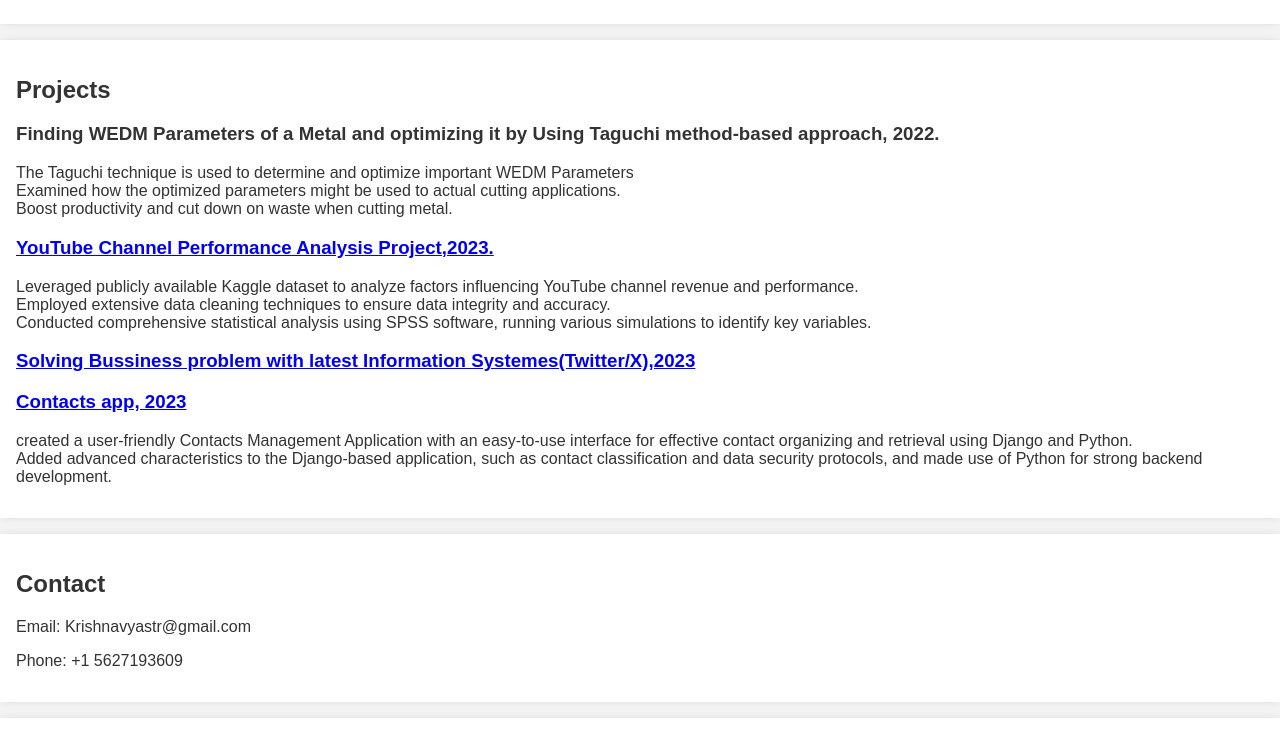
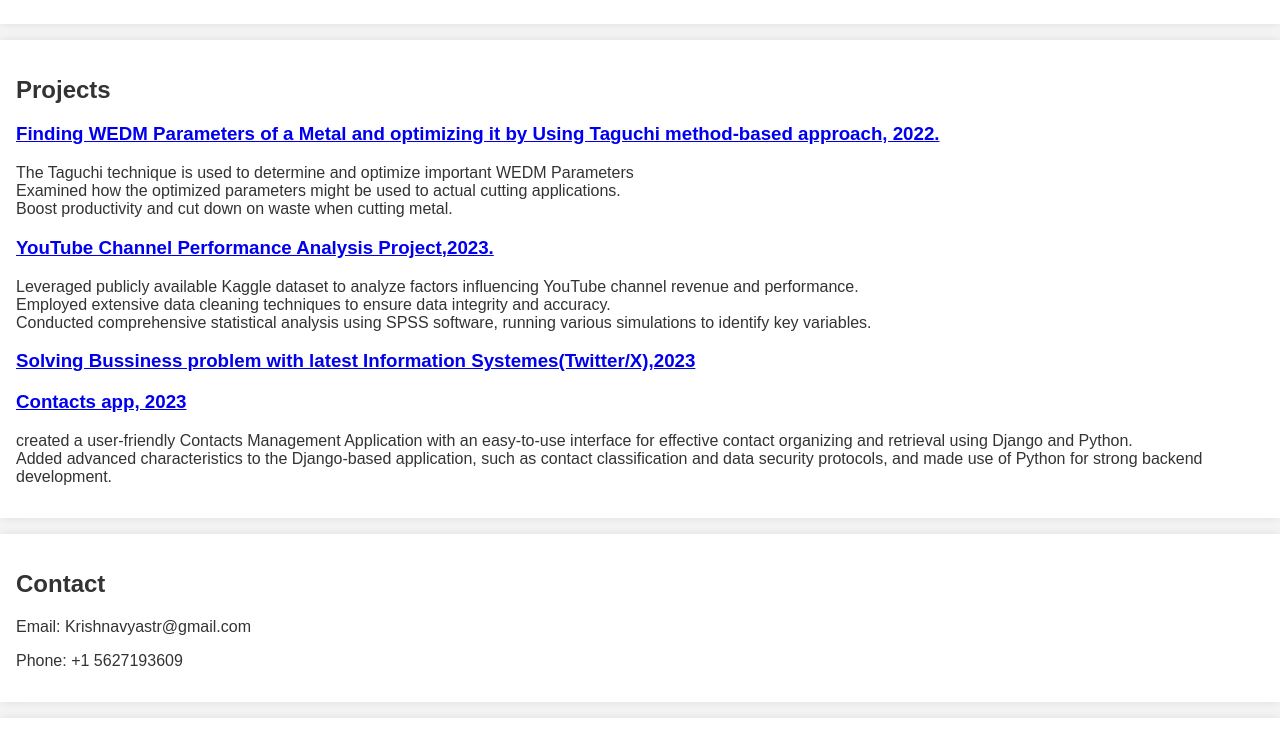
Before and after one commit to krishnavyas36/Krishnavyas.github.io, a plain HTML site: page index.html in a window 1280 px wide. Shown: the part 1920-2670 px from the top of the page. Drawn offline with Linux system fonts and the light colour scheme.

Commit message:
prj link

```diff
--- a/index.html
+++ b/index.html
@@ -90,7 +90,7 @@
     <section id="projects">
 
         <h2>Projects</h2>
-        <h3><a herf="https://drive.google.com/drive/folders/1c3jFDvADExxtOc-K4UPqD1hAe1CIKNu1?usp=drive_link" target="_blank">Finding WEDM Parameters of a Metal and optimizing it by Using Taguchi method-based approach, 2022.</a></h3>
+        <h3><a href="https://drive.google.com/drive/folders/1c3jFDvADExxtOc-K4UPqD1hAe1CIKNu1?usp=drive_link" target="_blank">Finding WEDM Parameters of a Metal and optimizing it by Using Taguchi method-based approach, 2022.</a></h3>
         <p>The Taguchi technique is used to determine and optimize important WEDM Parameters<br>
             Examined how the optimized parameters might be used to actual cutting applications.<br>
             Boost productivity and cut down on waste when cutting metal.</p>
```
